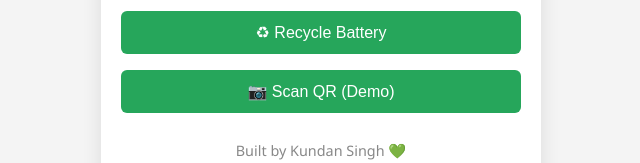
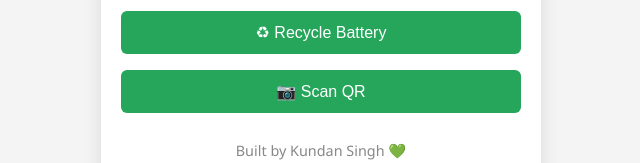
Before and after one commit to KUN1DAN/swappit, a plain HTML site: page index.html in a window 1280 px wide. Shown: the part 517-680 px from the top of the page, without its empty margins (319-959 px from the left). Drawn offline with Linux system fonts and the light colour scheme.

Commit message:
Add files via upload

```diff
--- a/index.html
+++ b/index.html
@@ -26,7 +26,7 @@
       <button onclick="useRecharge()">🔄 Use Recharge</button>
       <button onclick="buyRecharge()">🛒 Buy Recharge</button>
       <button onclick="recycleBattery()">♻ Recycle Battery</button>
-      <button onclick="scanQR()">📷 Scan QR (Demo)</button>
+      <button onclick="location.href='scanner.html'">📷 Scan QR</button>
     </section>
 
     <footer>
```
